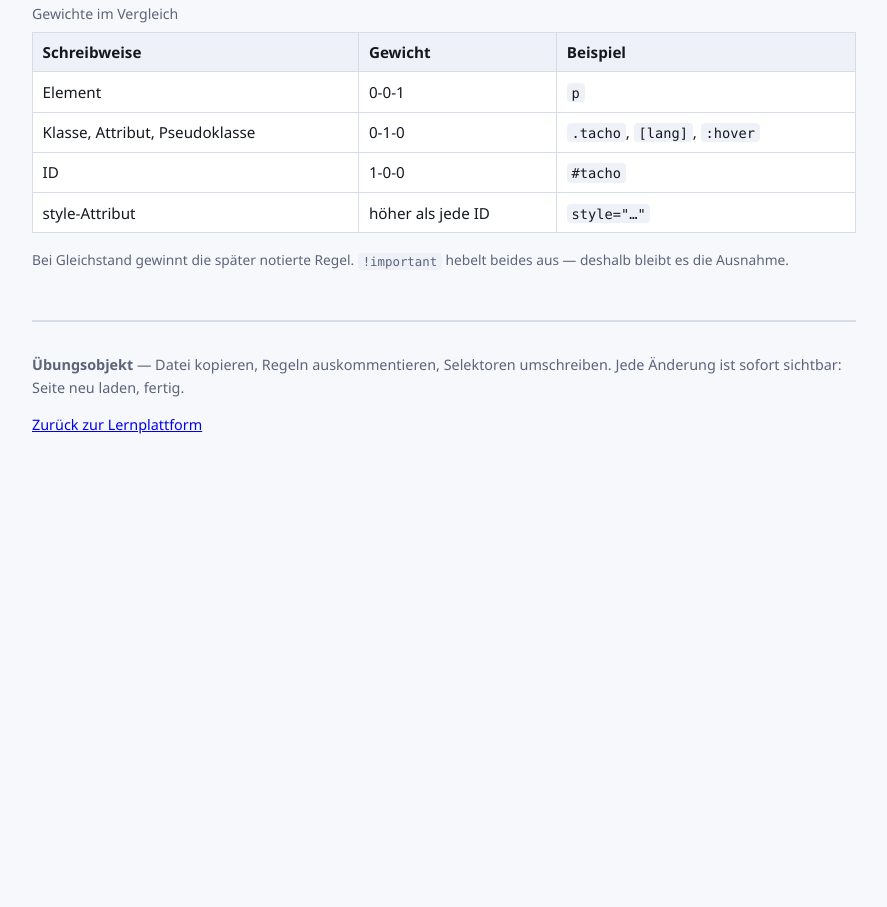
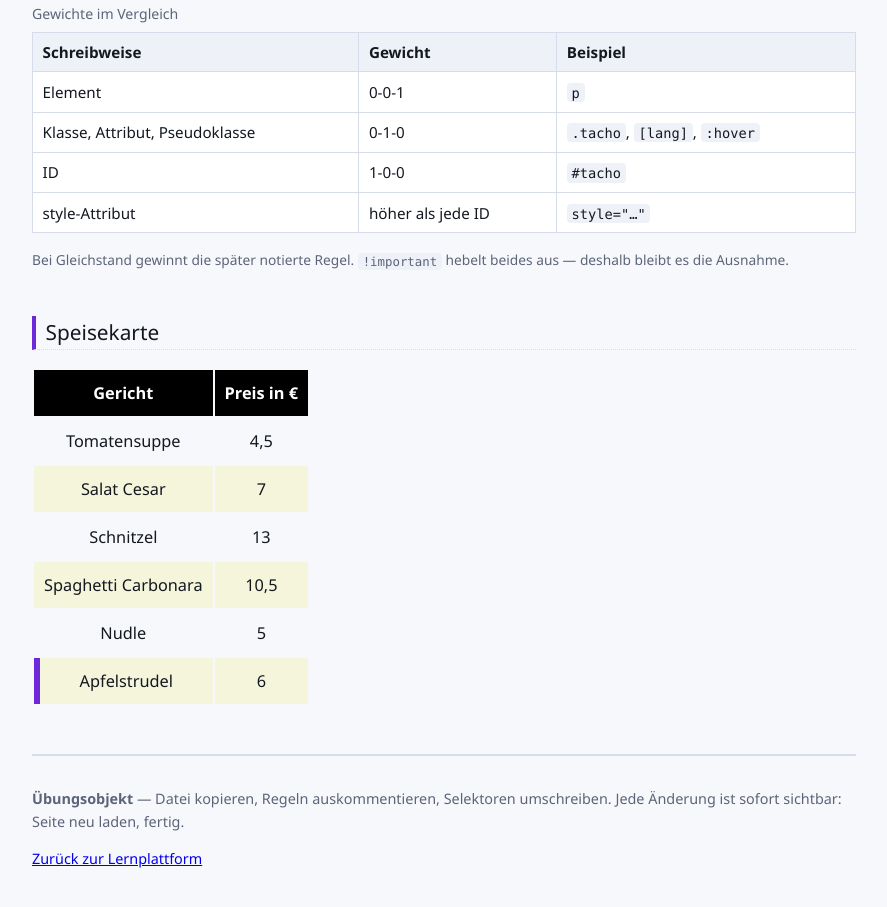
Before and after one commit to Hondz-2505/WMC, a plain HTML site: page css-selektoren-Übung/demo.html in a window 1280 px wide. Shown: the part 4638-5545 px from the top of the page, without its empty margins (196-1083 px from the left). Before the commit the page ends 5153 px from the top, so only its background shows below. Drawn offline with Linux system fonts and the light colour scheme.

Commit message:
Beispiel 1 a

```diff
--- a/css-selektoren-Übung/demo.css
+++ b/css-selektoren-Übung/demo.css
@@ -670,6 +670,36 @@ table.gewichte th {
     background: var(--tint);
 }
 
+<!----------------------------------------------------------Speisekarte-->
+table.speisekarte {
+    width: 100%;
+}
+table.speisekarte th, table.speisekarte td {
+    padding: 10px;
+    margin: 20px;
+    text-align: center;
+}
+
+/* Kopfzeile deutlich abgesetzt */
+table.speisekarte thead th {
+    background: black;
+    color: white;
+}
+
+/* jede zweite Zeile mit hellem Hintergrund */
+table.speisekarte tbody tr:nth-child(2n) {
+    background: beige;
+}
+
+/* letzter Eintrag mit kräftigem linkem Rand */
+table.speisekarte tbody tr:last-child td:first-child{
+    border-left: 6px solid var(--accent);
+}
+
+
+
+
+
 /* main :is(h2, h3) — beide Überschriftentypen in EINEM Selektor;
    Gewicht 0-0-2 (main + der schwerste :is-Parameter). */
 main :is(h2, h3) {
--- a/css-selektoren-Übung/demo.html
+++ b/css-selektoren-Übung/demo.html
@@ -364,6 +364,24 @@
     </p>
 </section>
 
+<!-- -------------------------------------------------------- Speisekarte -->
+<section id="speisekarte">
+    <h2>Speisekarte</h2>
+    <table class="speisekarte">
+        <thead>
+            <tr><th>Gericht</th><th>Preis in €</th></tr>
+        </thead>
+        <tbody>
+            <tr><td>Tomatensuppe</td><td>4,5</td></tr>
+            <tr><td>Salat Cesar</td><td>7</td></tr>
+            <tr><td>Schnitzel</td><td>13</td></tr>
+            <tr><td>Spaghetti Carbonara</td><td>10,5</td></tr>
+            <tr><td>Nudle</td><td>5</td></tr>
+            <tr><td>Apfelstrudel</td><td>6</td></tr>
+        </tbody>
+    </table>
+</section>
+
 </main>
 
 <footer class="seite">
```
Also changed, not shown: 1 other file.
